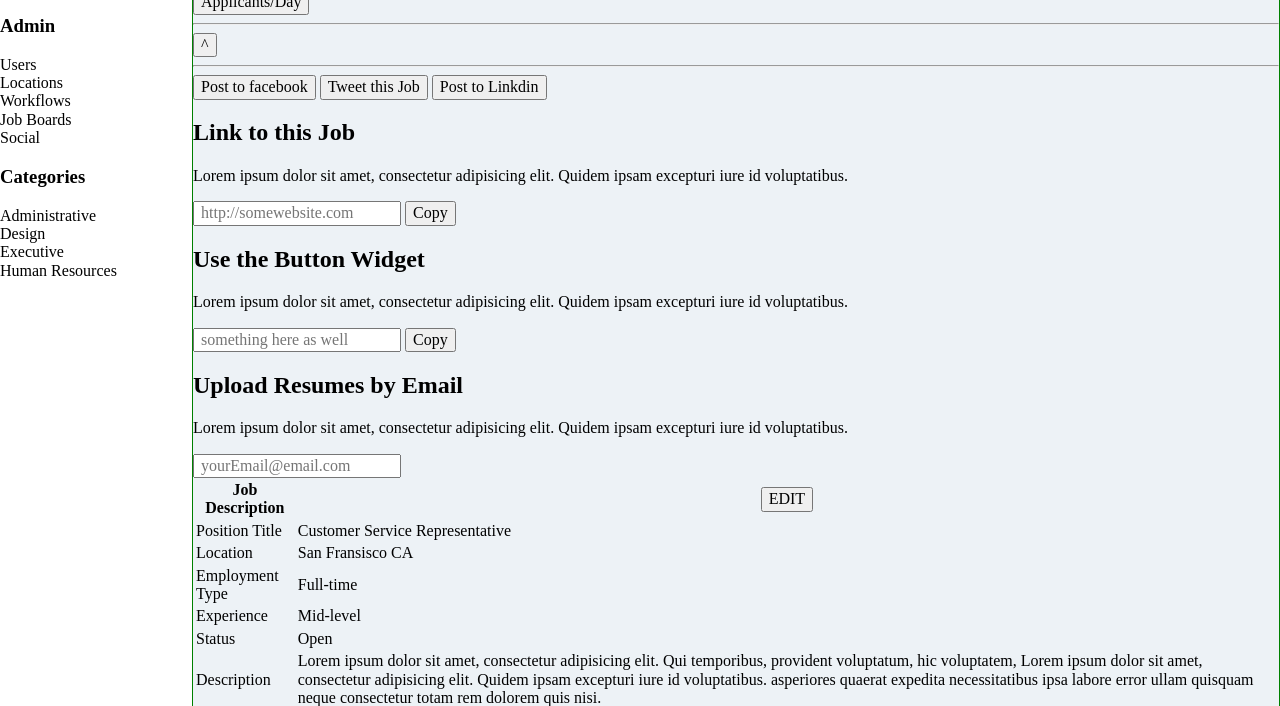
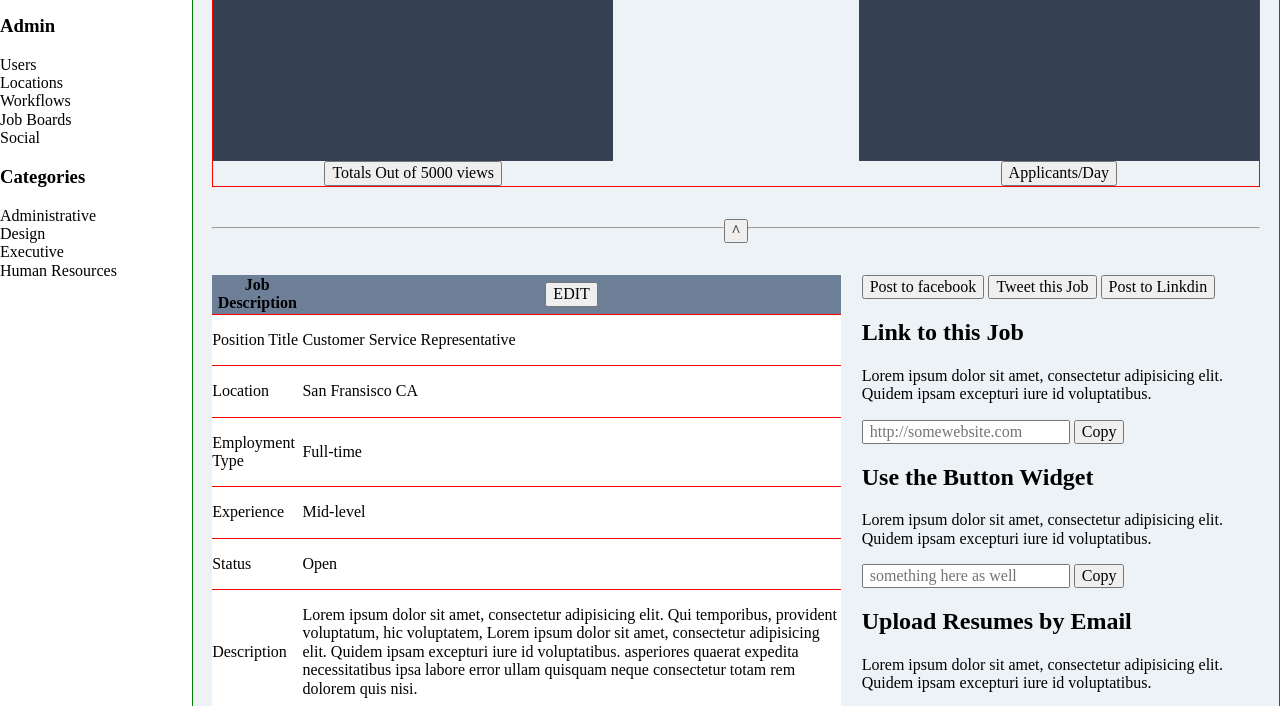
Before and after one commit to KevinKra/kk-comp-challenge-2, a plain HTML site: page index.html in a window 1280 px wide. Shown: the part 207-913 px from the top of the page. Drawn offline with Linux system fonts and the light colour scheme.

Commit message:
Begin table sttyles

```diff
--- a/styles/styles.scss
+++ b/styles/styles.scss
@@ -37,6 +37,7 @@ ul {
 		}
 	.main-doc {
 		display: grid;
+		padding: 1.2rem;
 		border: 1px solid green;
 		background-color: $primaryColor;
 		grid-template-rows: 5% 1fr;
@@ -69,6 +70,48 @@ ul {
 					border: 1px solid red;
 				}
 			}
+			.main-content-body {
+
+				.graph-section {
+					@include flex-row;
+					text-align: center;
+					border: 1px solid red;
+					.graph {
+						background-color: $secondaryColor;
+						width: 400px;
+						height: 175px;
+					}
+				}
+				.divider {
+					@include flex-row;
+					margin: 2rem 0;
+					hr { width: 50%; }
+				}
+
+				.main-body-core {
+					display: flex;
+					justify-content: space-between;
+					flex-direction: row-reverse;
+					.body-core-table {
+						width: 60%;
+						background-color: #fff;
+						border-collapse: collapse;
+
+						}
+						thead {
+							background-color: $supportColor;
+						}
+						tr {
+							border-bottom: 1px solid red;
+						}
+						td {
+							padding: 1rem 0;
+						}
+					}
+					.body-core-aside {
+						width: 38%;
+					}
+				}
+			}
 		}
-	}
 }
```
Also changed, not shown: styles/styles.css, 1 other file.
